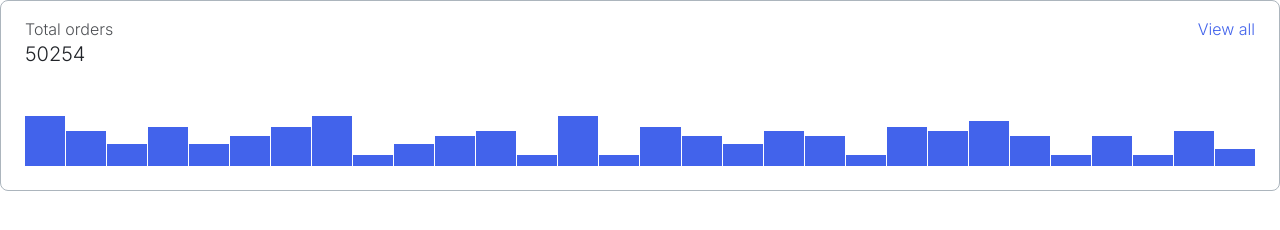
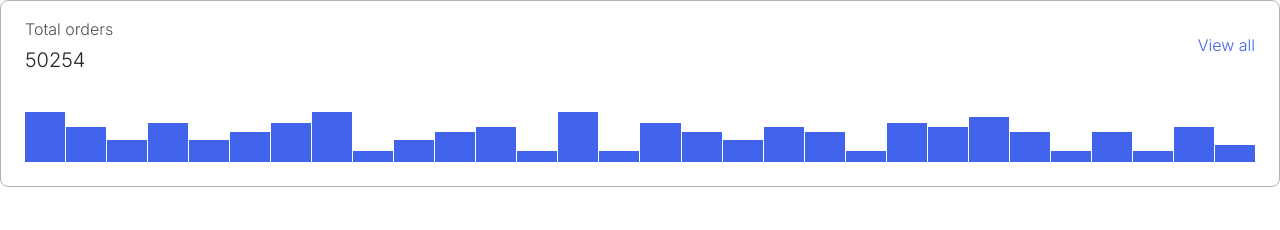
Before and after one commit to js-tasks-ru/htmlcss-20230530_jakubaites, a website: page 04-lection2/01-histogram/index.html in a window 1280 px wide. Drawn offline with Linux system fonts and the light colour scheme.

Commit message:
histogram

```diff
--- a/04-lection2/01-histogram/histogram.css
+++ b/04-lection2/01-histogram/histogram.css
@@ -11,9 +11,9 @@
 /* top histogram */
 .histogram__info {
     display: flex;
-    flex-flow: column wrap;
-    height: 60px;
-    align-content: space-between;
+    flex-flow: row nowrap;
+    justify-content: space-between;
+    align-items: center;
 }
 
 .histogram__title {
@@ -22,8 +22,10 @@
     opacity: 0.8;
 }
 .histogram__counter {
+    margin-top: 6px;
     font-size: 20px;
     line-height: 26px;
+
 }
 .histogram__link {
     font-size: 16px;
--- a/04-lection2/01-histogram/index.html
+++ b/04-lection2/01-histogram/index.html
@@ -9,9 +9,14 @@
       <div class="histogram">
 
         <div class="histogram__info">
-          <p class="histogram__title">Total orders</p>
-          <h4 class="histogram__counter">50254</h4>
+
+          <div class="histogram__box">
+            <p class="histogram__title">Total orders</p>
+            <h4 class="histogram__counter">50254</h4>
+          </div>
+
           <a class="histogram__link">View all</a>
+
         </div>
 
         <div class="histogram__chart">
```
